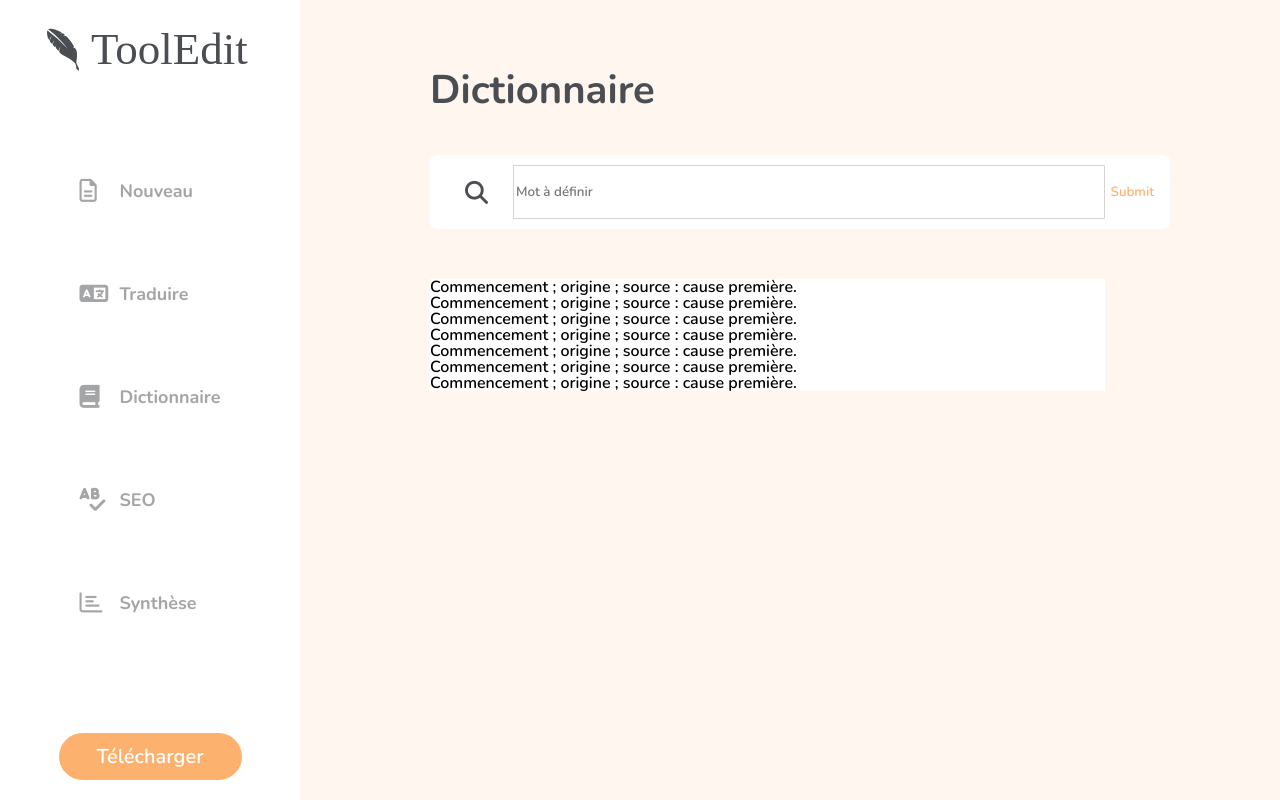
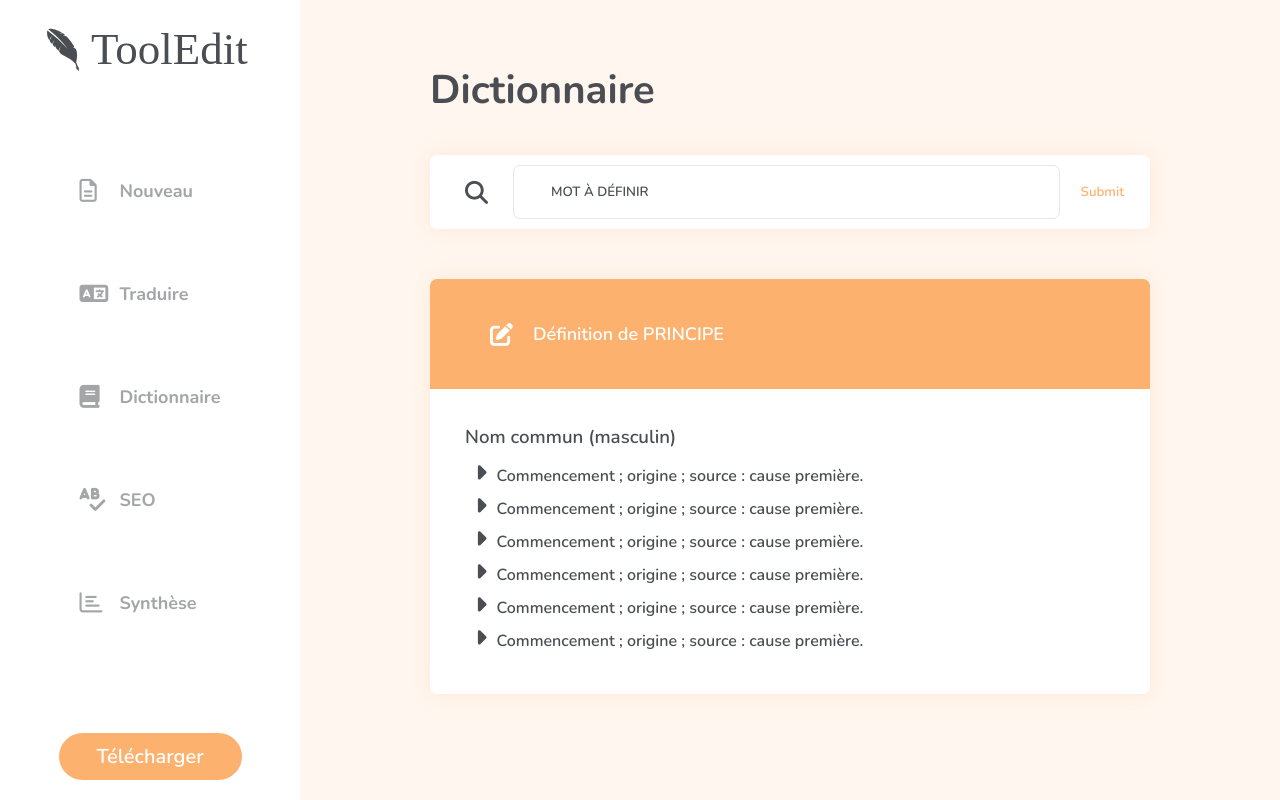
Before and after one commit to lepetitom/ToolEdit, a PHP site: page / in a window 1280 px wide. Run offline with PHP 8.4, Linux system fonts and the light colour scheme; some libraries are stand-ins or nearby versions.

Commit message:
Dico Fait youpi

```diff
--- a/assets/scss/components/_dico.scss
+++ b/assets/scss/components/_dico.scss
@@ -14,6 +14,9 @@
         border-radius: 7px;
         padding: 10px;
         margin-top: 45px;
+        box-shadow: 0px 0px 20px #fdb16f30;
+        box-sizing: border-box;
+
 
         i{
             margin: auto 25px auto 25px;
@@ -22,9 +25,14 @@
         .search{
             width: 100%;
             height: 50px;
-            border: 1px solid lightgray;
-            &:placeholder{
-                margin-left: 15px;
+            border: 1px solid rgb(231, 231, 231);
+            border-radius: 7px;
+
+            &::placeholder{
+                padding-left: 35px;
+                color: #4A4D52;
+                font-family: 'Nunito', sans-serif;
+
             }
         }
 
@@ -32,13 +40,55 @@
             border: none;
             color: #FDB16F;
             background-color: white;
+            margin: 0 10px 0 15px;
+            font-family: 'Nunito', sans-serif;
 
         }
 
     }
+
+
     .result{
         background-color: white;
         margin-top: 50px;
-        width: 675px;
+        width: 100%;
+        display: flex;
+        align-items: left;
+        justify-content: center;
+        flex-direction: column;
+        background-color: white;
+        border-radius: 7px;
+        box-shadow: 0px 0px 20px #fdb16f30;
+
+        .def{
+            margin: 35px;
+
+            .fa-caret-right{
+                margin-right: 10px;
+            }
+
+            li{
+                margin: 10px 0 10px 10px;
+                color: $gris;
+            }
+        }
+
+        .titreDef{
+            background-color: $orangePrincipal;
+            display: flex;
+            align-items: center;
+            justify-content: left;
+            height: 110px;
+            border-radius: 7px 7px 0 0;
+            font-family: 'Nunito', sans-serif;
+            color: white;
+            font-size: large;
+            padding-left: 60px !important;
+
+            .fa-edit{
+                color: white;
+                margin-right: 20px;
+            }
+        }
     }
 }
--- a/compenents/dico.php
+++ b/compenents/dico.php
@@ -2,20 +2,23 @@
     <h1>Dictionnaire</h1>
     <div class="navSearch">
         <i class="fas fa-search"></i>
-        <input type="text" placeholder="Mot à définir" class="search">
+        <input type="text" placeholder="MOT À DÉFINIR" class="search">
         <input type="submit" class="envoyer">
     </div>
     <div class="result">
-        <div class="word"></div>
-        <div class="defition">
+        <div class="titreDef">
+            <i class="fas fa-edit"></i>
+            Définition de PRINCIPE
+        </div>
+        <div class="def">
+            <h3>Nom commun (masculin)</h3>
             <ul>
-            <li>Commencement ; origine ; source : cause première.</li>
-            <li>Commencement ; origine ; source : cause première.</li>
-            <li>Commencement ; origine ; source : cause première.</li>
-            <li>Commencement ; origine ; source : cause première.</li>
-            <li>Commencement ; origine ; source : cause première.</li>
-            <li>Commencement ; origine ; source : cause première.</li>
-            <li>Commencement ; origine ; source : cause première.</li>
+                <li><i class="fas fa-caret-right"></i>Commencement ; origine ; source : cause première.</li>
+                <li><i class="fas fa-caret-right"></i>Commencement ; origine ; source : cause première.</li>
+                <li><i class="fas fa-caret-right"></i>Commencement ; origine ; source : cause première.</li>
+                <li><i class="fas fa-caret-right"></i>Commencement ; origine ; source : cause première.</li>
+                <li><i class="fas fa-caret-right"></i>Commencement ; origine ; source : cause première.</li>
+                <li><i class="fas fa-caret-right"></i>Commencement ; origine ; source : cause première.</li>
             </ul>
         </div>
     </div>
--- a/style.css
+++ b/style.css
@@ -415,23 +415,58 @@ i {
     background-color: white;
     border-radius: 7px;
     padding: 10px;
-    margin-top: 45px; }
+    margin-top: 45px;
+    box-shadow: 0px 0px 20px #fdb16f30;
+    box-sizing: border-box; }
     .dictionnaire .navSearch i {
       margin: auto 25px auto 25px; }
     .dictionnaire .navSearch .search {
       width: 100%;
       height: 50px;
-      border: 1px solid lightgray; }
-      .dictionnaire .navSearch .search:placeholder {
-        margin-left: 15px; }
+      border: 1px solid #e7e7e7;
+      border-radius: 7px; }
+      .dictionnaire .navSearch .search::placeholder {
+        padding-left: 35px;
+        color: #4A4D52;
+        font-family: 'Nunito', sans-serif; }
     .dictionnaire .navSearch .envoyer {
       border: none;
       color: #FDB16F;
-      background-color: white; }
+      background-color: white;
+      margin: 0 10px 0 15px;
+      font-family: 'Nunito', sans-serif; }
   .dictionnaire .result {
     background-color: white;
     margin-top: 50px;
-    width: 675px; }
+    width: 100%;
+    display: flex;
+    align-items: left;
+    justify-content: center;
+    flex-direction: column;
+    background-color: white;
+    border-radius: 7px;
+    box-shadow: 0px 0px 20px #fdb16f30; }
+    .dictionnaire .result .def {
+      margin: 35px; }
+      .dictionnaire .result .def .fa-caret-right {
+        margin-right: 10px; }
+      .dictionnaire .result .def li {
+        margin: 10px 0 10px 10px;
+        color: #4A4D52; }
+    .dictionnaire .result .titreDef {
+      background-color: #FDB16F;
+      display: flex;
+      align-items: center;
+      justify-content: left;
+      height: 110px;
+      border-radius: 7px 7px 0 0;
+      font-family: 'Nunito', sans-serif;
+      color: white;
+      font-size: large;
+      padding-left: 60px !important; }
+      .dictionnaire .result .titreDef .fa-edit {
+        color: white;
+        margin-right: 20px; }
 
 body {
   display: flex; }
```
